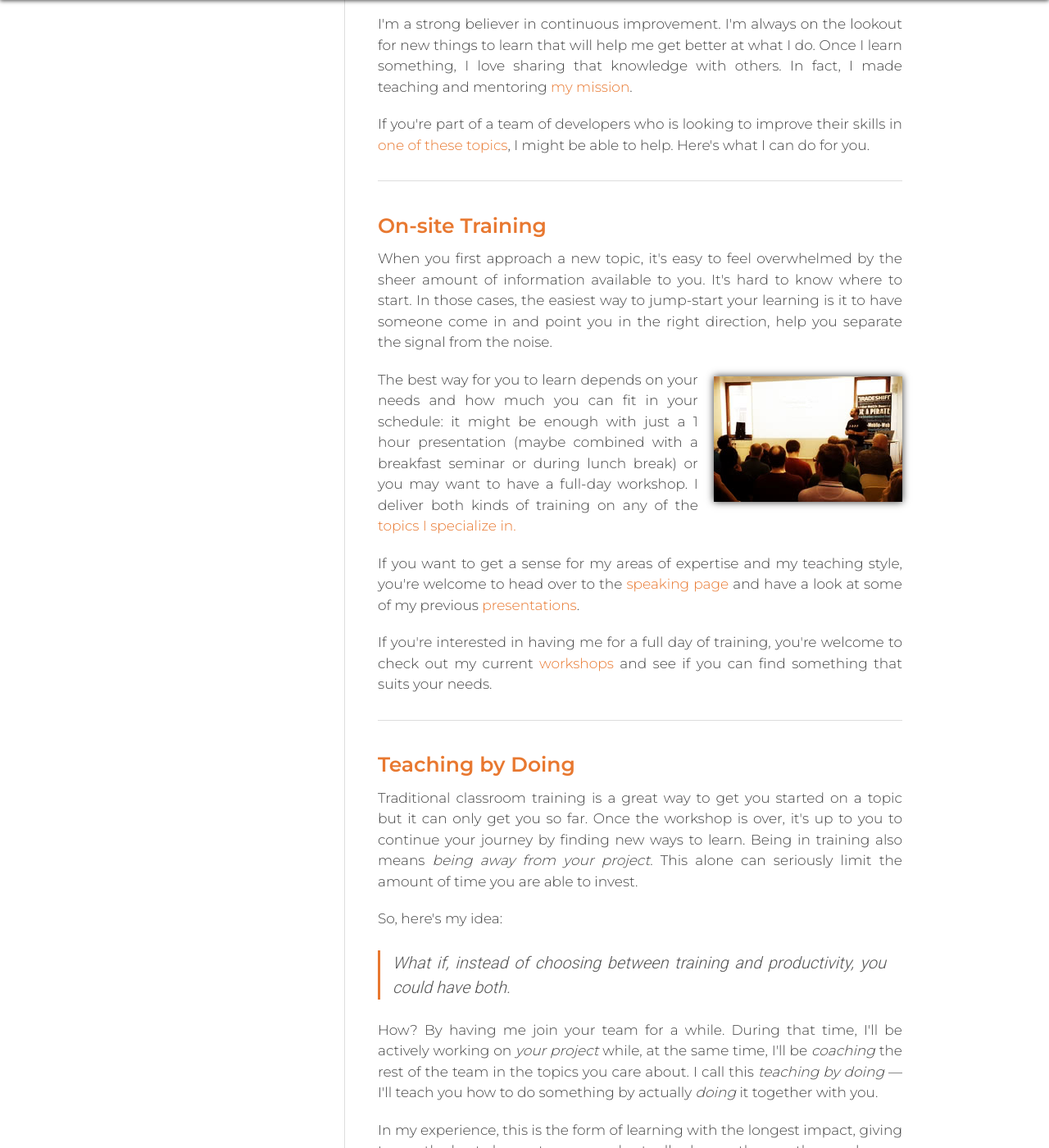
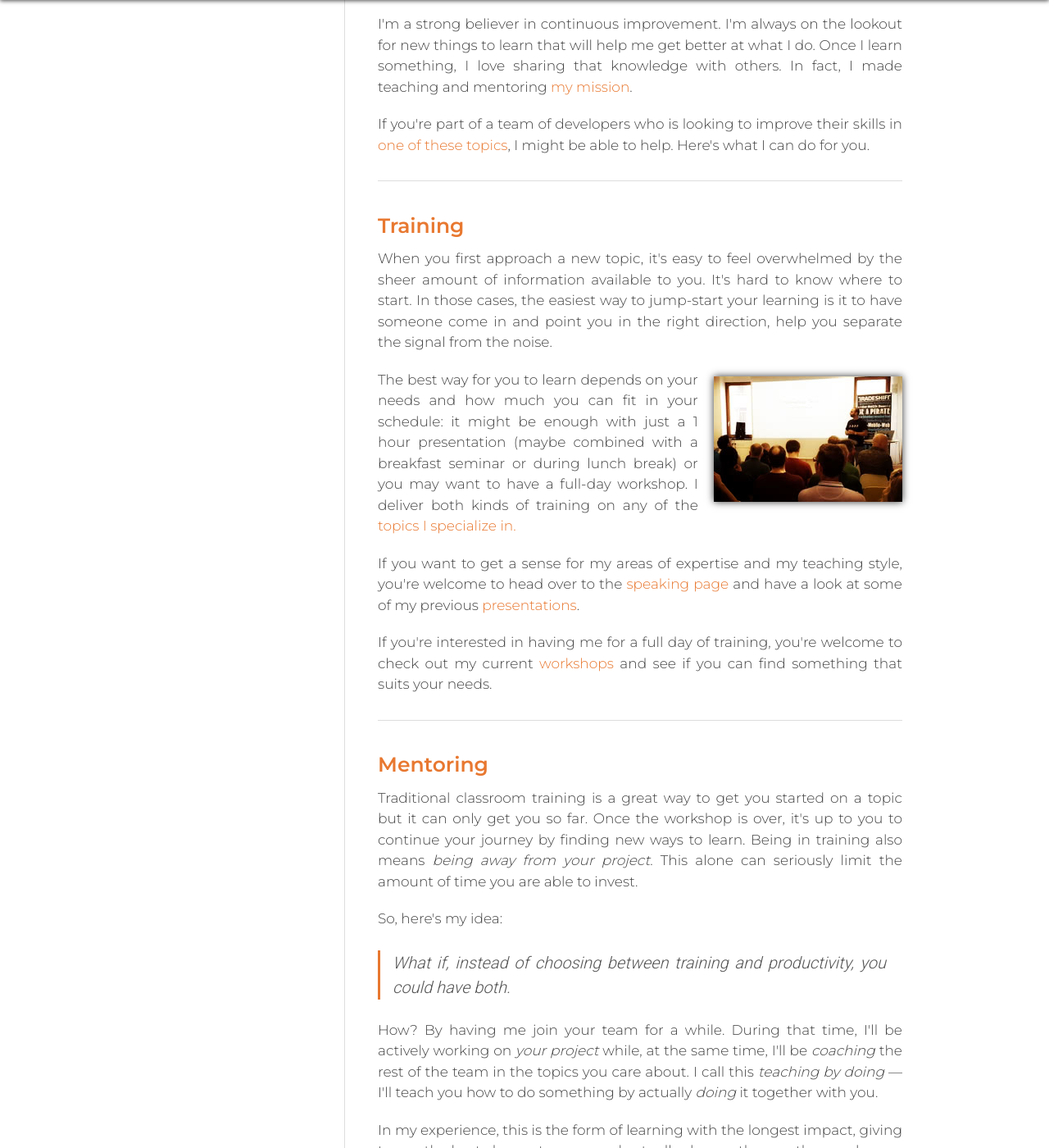
Before and after one commit to megakemp/megakemp.github.io, a Jekyll site: the page built from services/index.html, in a window 1280 px wide and 1400 px high, scrolled down 541 px. Shown: the whole window at 82% size. Built offline with Jekyll 4.4.1, drawn with Linux system fonts in a browser that asks for light colours; nearby versions of some CDN libraries; comment, search, counter and statistics services are not loaded.

Commit message:
Renames a couple of sections in the services page

```diff
--- a/services/index.html
+++ b/services/index.html
@@ -21,7 +21,7 @@ redirect_from:
 
   <hr/>
 
-  <h2 id="on_site_training">On-site Training</h2>
+  <h2 id="training">Training</h2>
 
   <p>When you first approach a new topic, it's easy to feel overwhelmed by the sheer amount of information available to you. It's hard to know where to start. In those cases, the easiest way to jump-start your learning is it to have someone come in and point you in the right direction, help you separate the signal from the noise.</p>
 
@@ -35,7 +35,7 @@ redirect_from:
 
   <hr/>
 
-  <h2 id="teaching_by_doing">Teaching by Doing</h2>
+  <h2 id="mentoring">Mentoring</h2>
 
   <p>Traditional classroom training is a great way to get you started on a topic but it can only get you so far. Once the workshop is over, it's up to you to continue your journey by finding new ways to learn. Being in training also means <em>being away from your project</em>. This alone can seriously limit the amount of time you are able to invest.</p>
 
@@ -68,7 +68,7 @@ redirect_from:
     <li>Migrating the history of a code base from [Subversion, TFS, Mercurial, Bazaar] to Git</li>
   </ul>
 
-  <p>These assignments typically take the form of dedicated workshop days where we walk through the task at hand together. Depending on the scope and complexity of the project, these sessions can either be held in person, remotely or a little bit of both. Of course, you can also choose to have me <a href="#teaching_by_doing">on your team</a> for longer assignments.</p>
+  <p>These assignments typically take the form of dedicated workshop days where we walk through the task at hand together. Depending on the scope and complexity of the project, these sessions can either be held in person, remotely or a little bit of both. Of course, you can also choose to have me <a href="#mentoring">on your team</a> for longer assignments.</p>
 
   <hr/>
 
```
Also changed, not shown: _posts/2017-09-13-the-next-step.md (+2 -2 lines).
